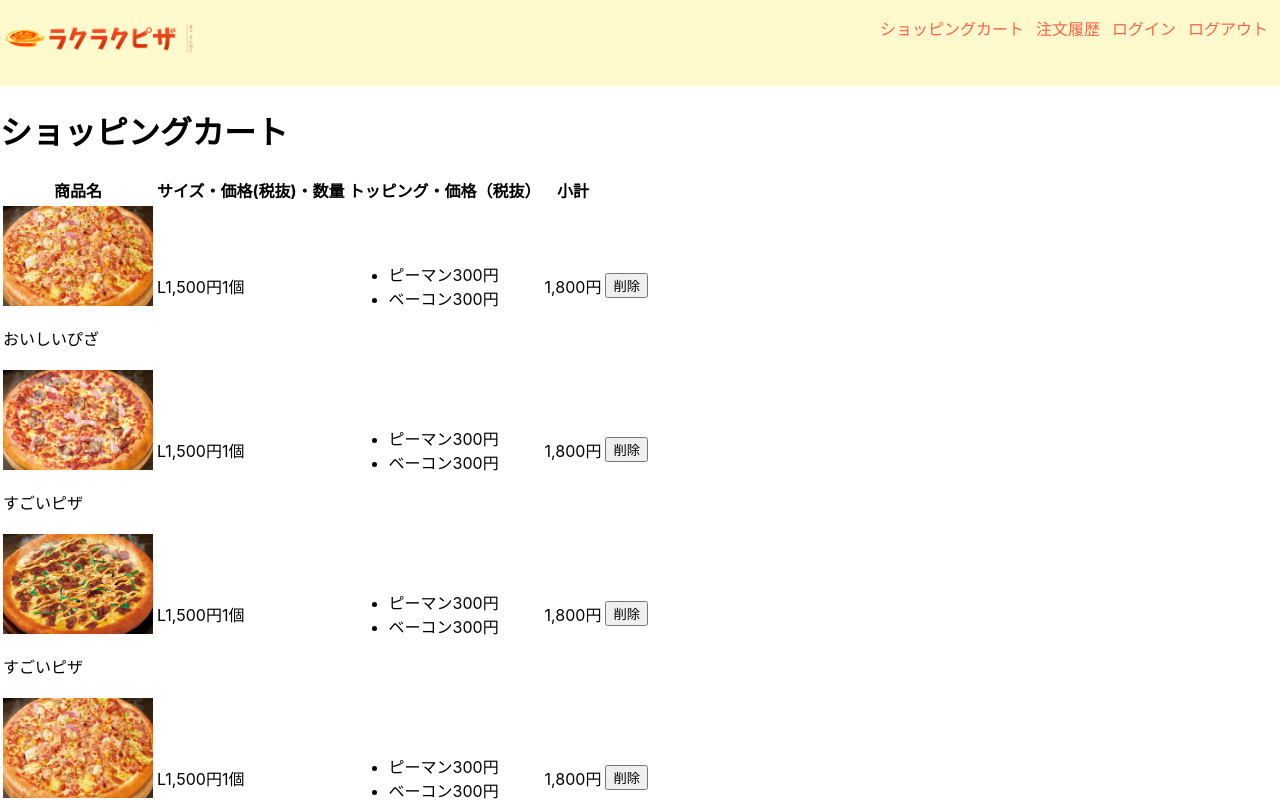
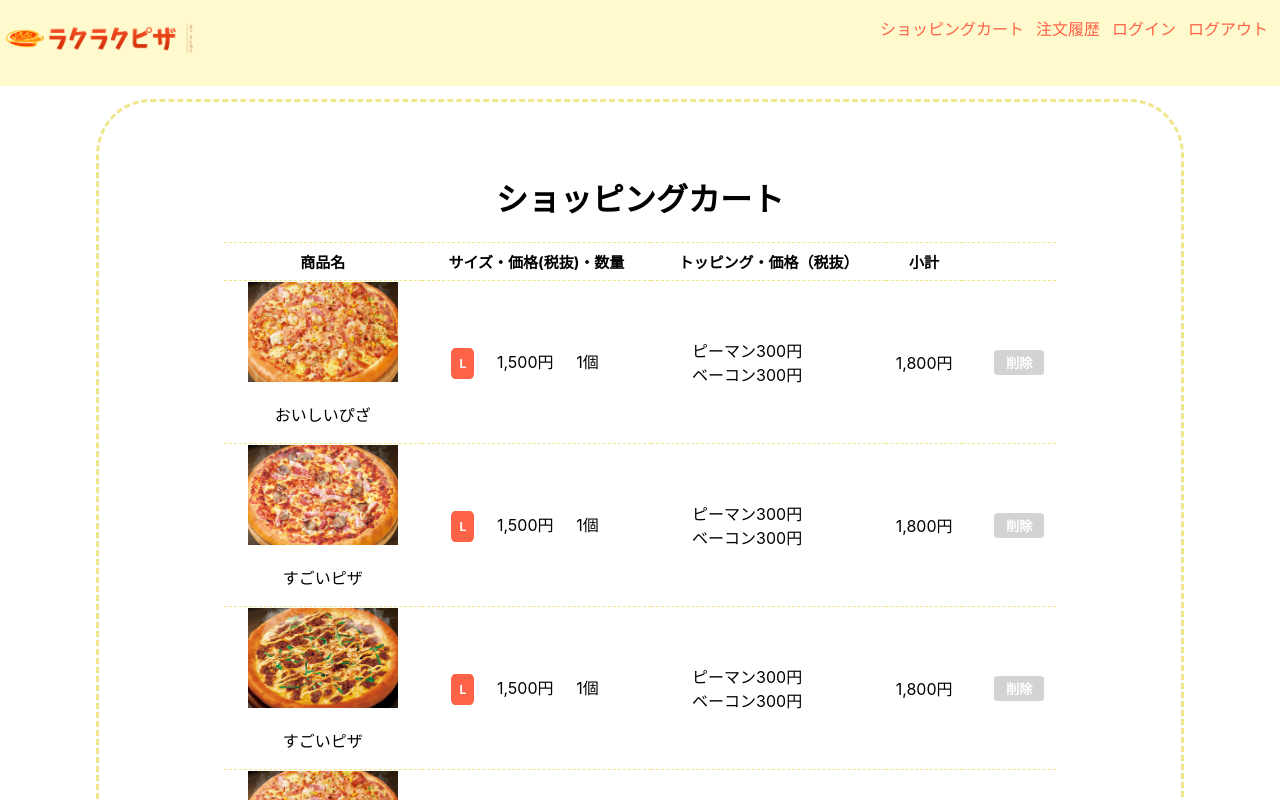
Before and after one commit to shimokawa871/ec-202207c, a Next.js app: page /items/cart in a window 1280 px wide. Shown: the top 800 px of the page. Built offline with nearby package versions, Linux system fonts and the light colour scheme; data requests are answered from the project's data file.

Commit message:
Update cart.module.css

```diff
--- a/src/components/cart.module.css
+++ b/src/components/cart.module.css
@@ -1,23 +1,23 @@
 /* cartのやつ */
-.searchContents {
+.all {
   text-align: center;
-  width: 80%;
-  padding: 5%;
-  margin: 1% auto 3% auto;
+  width: 85%;
+  padding: 4%;
+  margin: 1% auto 1% auto;
   border-radius: 5%;
   border-style: dashed;
   border-color: #f0e68c;
   border-width: 3px;
 }
-/*
-.th{
-  font-size: 20px;
-  margin: 0 90px 0 0px;
+
+.th {
+  font-size: 15px;
+  padding: 1%;
   table-layout: auto;
   width: auto;
-} */
+}
 
-.btn{
+.btn {
   text-align: center;
   font-size: large;
   background-color: #ff6347;
@@ -25,8 +25,97 @@
   border-radius: 50%;
   line-height: 3;
   color: white;
+  font-size: 15px;
+  font-weight: bold;
+  margin-top: 20px;
+  padding: 5px 50px;
+}
+.btn:hover {
+  background-color: white;
+  color: #ff6347;
+  outline: solid #ff6347;
+}
+
+.table {
+  width: 85%;
+  margin: auto;
+  border-collapse: collapse;
+}
+
+.tr {
+  border-width: 1px 0;
+  border-style: solid;
+  border-color: #f0e68c;
+  border-style: dashed;
+  margin: 10%;
+}
+
+.size {
+  background-color: #ff6347;
+  padding: 5px;
+  border: solid #ff6347;
+  border-radius: 20%;
+  line-height: 1.9;
+  color: white;
   font-size: 12px;
   font-weight: bold;
-  margin-top: 20px;
-  padding: 0 30px;
+  margin-right: 10%;
 }
+
+.p {
+  margin-right: 10%;
+}
+
+/* .td{
+  margin: 50%;
+} */
+.list {
+  /* text-align:right; */
+  list-style: none;
+}
+
+.topping {
+  /* display: block; */
+  /* display: flex; */
+  float: left;
+}
+.opp {
+  /* text-align: right; */
+  /* display: block; */
+  display: flex;
+  /* float: right; */
+  /* margin-right: 15%; */
+}
+
+.sp {
+  margin-top: 100%;
+}
+/* .tr {
+    border-color: gray;
+    border-style: solid;
+    border-width: 1px 0;
+} */
+
+/* .subtotal{
+  margin: 10%;
+} */
+
+.total{
+  margin: 40px 0;
+  font-size: 25px;
+}
+.clear {
+  background-color: lightgray;
+  color: white;
+  font-weight: bold;
+  border-radius: 10%;
+  border: none;
+  padding: 3px;
+  margin-left: 20px;
+  width: 50px;
+}
+.clear:hover {
+  background-color: white;
+  color: #a9a9a9;
+  outline: solid lightgray;
+}
```
